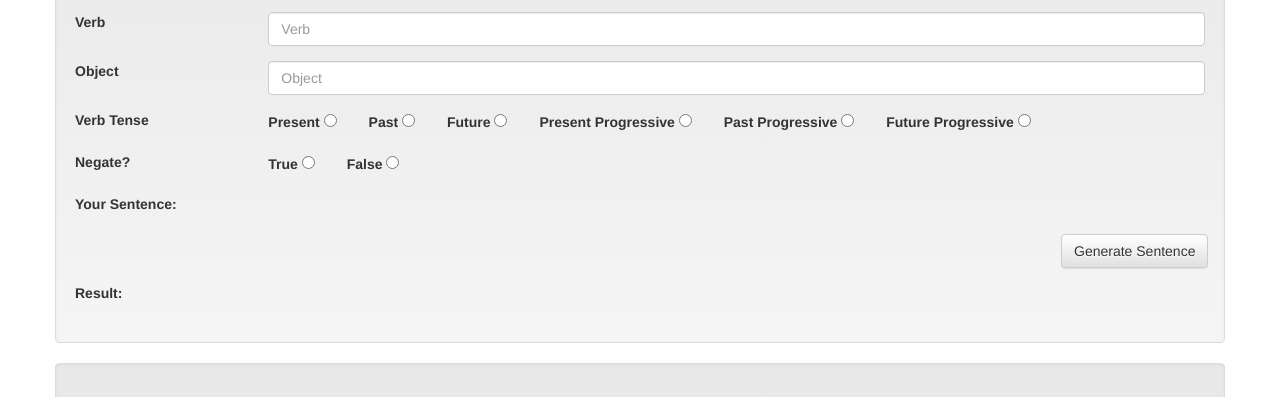
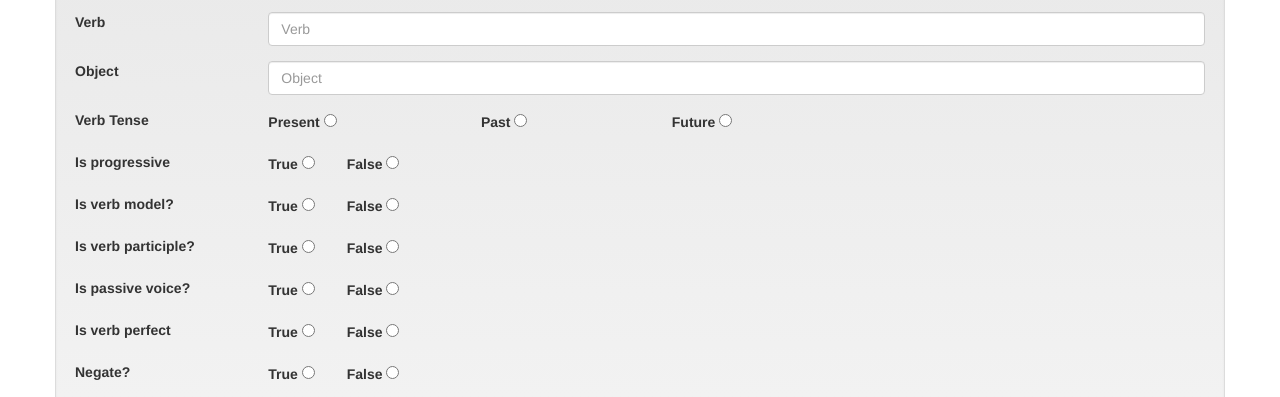
Before and after one commit to macmania/simplenlg_frontend, a plain HTML site: page index.html in a window 1280 px wide. Shown: the part 248-645 px from the top of the page. Drawn offline with nearby package versions, Linux system fonts and the light colour scheme.

Commit message:
made changes

```diff
--- a/index.html
+++ b/index.html
@@ -43,24 +43,65 @@
 							</div>
 							<div class="form-group"><label class="col-sm-2">Verb Tense</label>
 								<div class="col-sm-10">
-									<label style="padding-right: 3%;">Present
+									<label style="padding-right: 15%;">Present
 										<input type="radio" ng-model="sentence.verbTense" value="present"></input>
 									</label>
-									<label style="padding-right: 3%;" class="">Past
+									<label style="padding-right: 15%;" class="">Past
 										<input type="radio" ng-model="sentence.verbTense" value="past"></input>
 									</label>
-									<label style="padding-right: 3%;">Future
+									<label style="padding-right: 15%;">Future
 										<input type="radio" ng-model="sentence.verbTense" value="future"></input>
 									</label>
-									<label style="padding-right: 3%;">Present Progressive
-										<input type="radio" ng-model="sentence.verbTense" value="present_progressive"></input>
+								</div>
+							</div>
+
+							<div class="form-group"><label class="col-sm-2">Is progressive</label>
+								<div class="col-sm-10" ng-init="sentence.isProgressive=False">
+									<label style="padding-right:3%;">True
+										<input type="radio" ng-model="sentence.isProgressive" value="True">
 									</label>
-									<label style="padding-right: 3%;" >Past Progressive
-										<input type="radio" value="past_progressive" ng-model="sentence.verbTense"></input>
+									<label style="padding-right:3%;">False
+										<input type="radio" ng-model="sentence.isProgressive" value="False">
 									</label>
-									<label style="padding-right: 3%;" >Future Progressive
-										<input type="radio" ng-model="sentence.verbTense" value="future_progressive"></input>
+								</div>
+							</div>
+
+							<div class="form-group"><label class="col-sm-2">Is verb model?</label>
+								<div class="col-sm-10" ng-init="sentence.isModel=False">
+									<label style="padding-right:3%;">True
+										<input type="radio" ng-model="sentence.isModel" value="True">
 									</label>
+									<label style="padding-right:3%;">False
+										<input type="radio" ng-model="sentence.isModel" value="False">
+									</label>
+								</div>
+							</div>
+
+							<div class="form-group"><label class="col-sm-2">Is verb participle?</label>
+								<div class="col-sm-10" ng-init="sentence.isParticiple=False">
+									<label style="padding-right:3%;">True <input type="radio" ng-model="sentence.isParticiple" value="True"></label>
+									<label style="padding-right:3%;">False <input type="radio" ng-model="sentence.isParticiple" value="False"></label>
+								</div>
+							</div>
+
+							<div class="form-group"><label class="col-sm-2">Is passive voice?</label>
+								<div class="col-sm-10" ng-init="sentence.isPassive=False">
+									<label style="padding-right:3%;">True
+										<input type="radio" ng-model="sentence.isPassive" value="True">
+									</label>
+									<label style="padding-right:3%;">False
+										<input type="radio" ng-model="sentence.isPassive" value="False">
+									</label>
+								</div>
+							</div>
+
+							<div class="form-group"><label class="col-sm-2">Is verb perfect</label>
+								<div class="col-sm-10" ng-init="sentence.isPerfect=False">
+									<label style="padding-right:3%;">True
+										<input type="radio" ng-model="sentence.isPerfect" value="True">
+									</label>
+									<label style="padding-right:3%;">False
+										<input type="radio" ng-model="sentence.isPerfect" value="False">
 								</div>
 							</div>
 
@@ -84,7 +125,7 @@
 							<div class="form-group" style="padding-left:71.5em;"><button type="submit" class="btn btn-default" ng-click="submit(sentence)">Generate Sentence</button></div>
 
 							<div class="form-group"><label class="col-sm-2">Result:</label>
-								<div class="col-sm-10"><h2><span ng-bind="resultSentence" color="green"></span></h2></div>
+								<div class="col-sm-10"><h2><span ng-bind="resultSentence" style="color:green;"></span></h2></div>
 							</div>
 						</form>
 					</div>
--- a/static/js/simplenlg.js
+++ b/static/js/simplenlg.js
@@ -18,6 +18,13 @@ myApp.controller('subjectVerbObjectController',['$scope', '$http', function($sco
 			sentence.subject = "I";
 		}
 
+		/**
+		    "isProgressive" : "True",
+	    	"isModel": "False",
+	    	"isParticiple": "False",
+	    	"isPerfect": "False",
+	    	"isPassive": "False"
+		**/
 		$http({
 			method: 'POST',
 			url: "https://simplenlg-features.herokuapp.com/generate-sentence",
@@ -27,6 +34,11 @@ myApp.controller('subjectVerbObjectController',['$scope', '$http', function($sco
 				"object": sentence.objectStr,
 				"typeSentence": "SubjectVerbObject",
 				"verbTense": sentence.verbTense,
+				"isProgressive": sentence.isProgressive,
+				"isModel": sentence.isModel,
+				"isParticiple": sentence.isParticiple,
+				"isPerfect": sentence.isPerfect,
+				"isPassive": sentence.isPassive
 			},
 			headers: {
 				'negateSentence': sentence.negated
```
